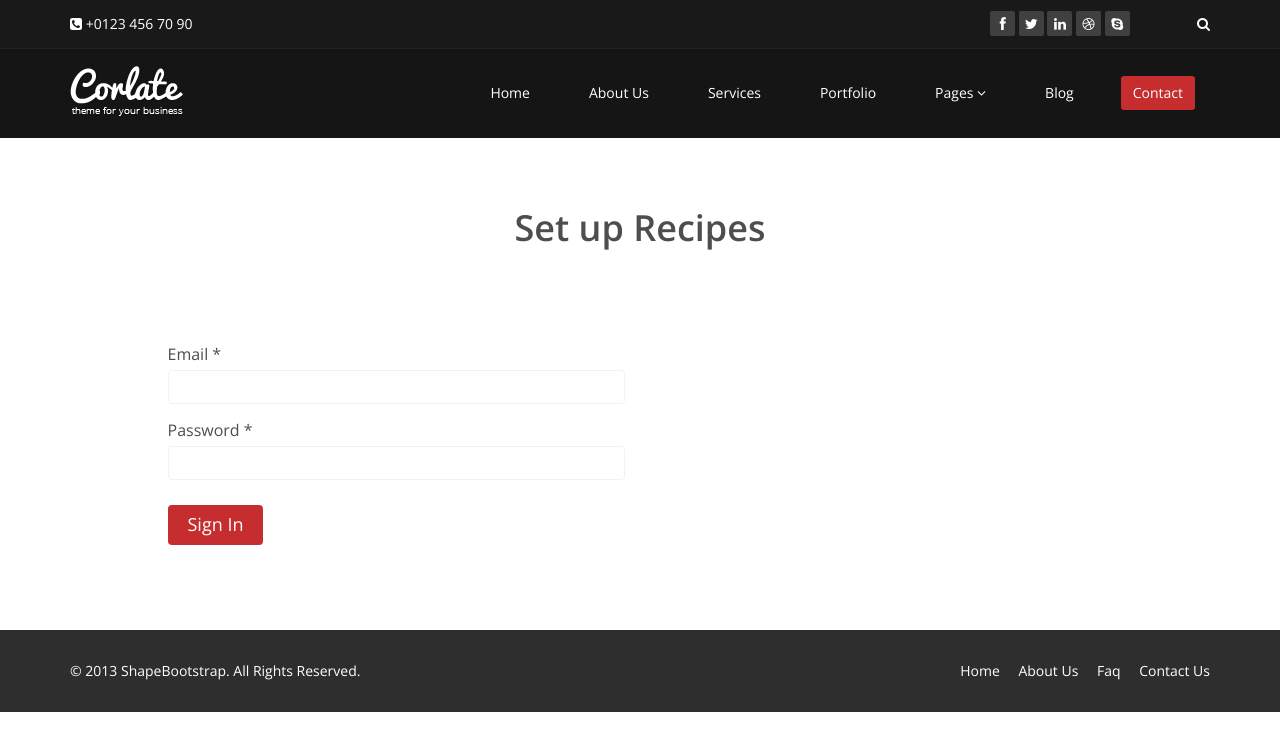
After one commit to amponce/elsa, a Flask app: template templates/recipes.html in a window 1280 px wide. The commit adds this page. Shown: the top 751 px of the page. Run offline with Flask 2, Linux system fonts and the light colour scheme; the template is opened without the code that fills it, so the values that code supplies are empty.

```diff
--- a/app.py
+++ b/app.py
@@ -77,8 +77,21 @@ def home():
 						   , user_id=login.current_user.id)
 
 
+@app.route('/addTest', methods=['POST'])
+def addTest():
+	if not login.current_user.is_authenticated():
+		return redirect(url_for('index'))
+
+	form = eforms.testForm(request.form)
+
+	return 'addtest'
+
+
 @app.route('/saveResume', methods=['POST'])
 def saveResume():
+	if not login.current_user.is_authenticated():
+		return redirect(url_for('index'))
+
 	form = eforms.Resume(request.form)
 	resume = models.Resume()
 	form.populate_obj(resume)
--- /dev/null
+++ b/templates/recipes.html
@@ -0,0 +1,30 @@
+{% extends "layout.html" %}
+
+{% block body %}
+
+    <section id="contact-page">
+        <div class="container">
+            <div class="center">
+                <h2>Set up Recipes</h2>
+            </div>
+            <div class="row contact-wrap">
+                <form id="existing-user-form" class="contact-form" name="sign-in-form" method="post" action="{{ url_for('log_in') }}">
+                    <div class="col-sm-5 col-sm-offset-1">
+                        <div class="form-group">
+                            <label>Email *</label>
+                            <input type="email" name="email" class="form-control" required="required">
+                        </div>
+                        <div class="form-group">
+                            <label>Password *</label>
+                            <input type="password" name="password" class="form-control" required="required">
+                        </div>
+                        <div class="form-group">
+                            <button type="submit" name="submit" class="btn btn-primary btn-lg" required="required">Sign In</button>
+                        </div>
+                    </div>
+                </form>
+            </div><!--/.row-->
+        </div><!--/.container-->
+    </section><!--/#contact-page-->
+
+{% endblock %}
```
Also changed, not shown: templates/home.html (+12 -5 lines).
